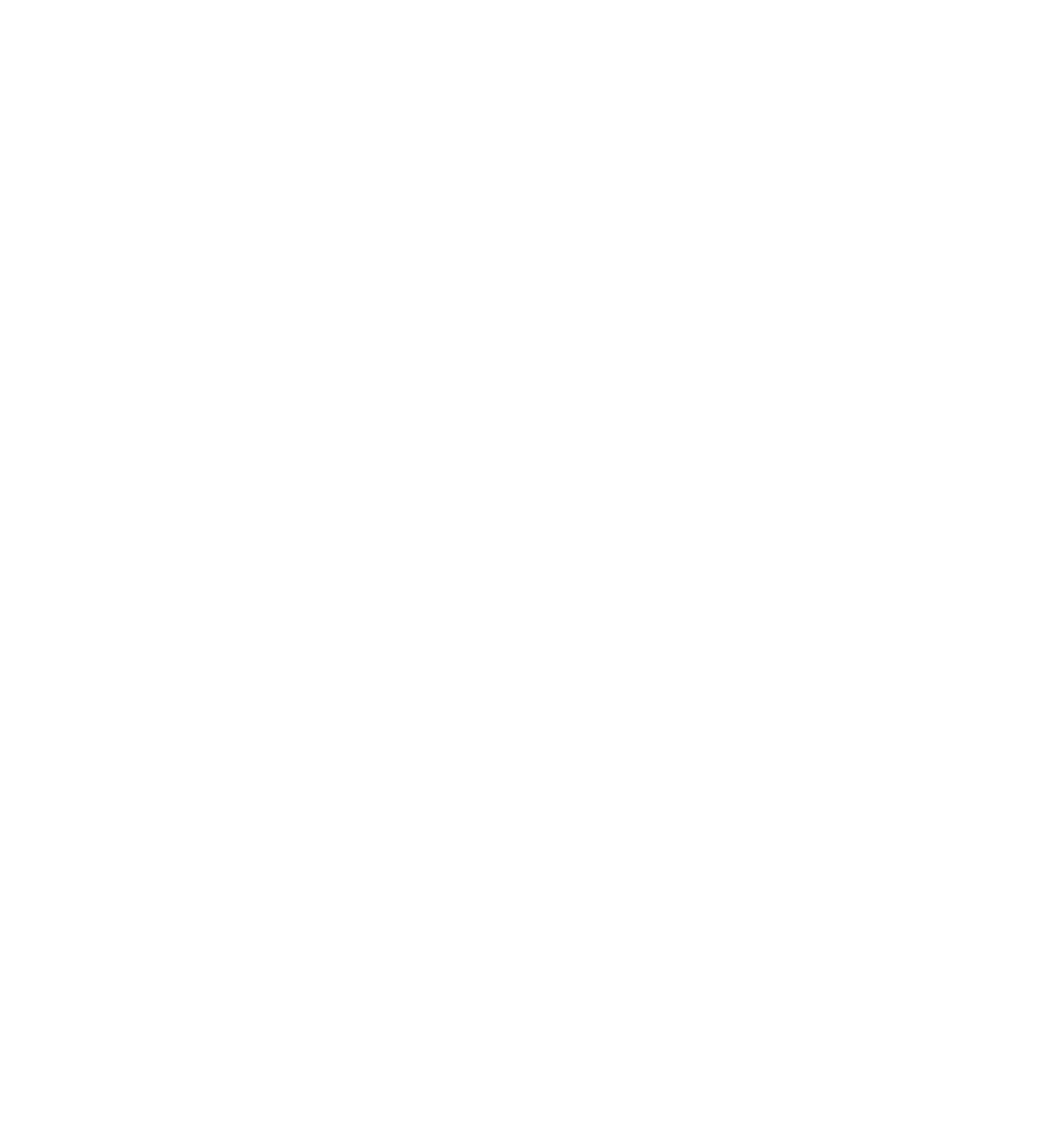
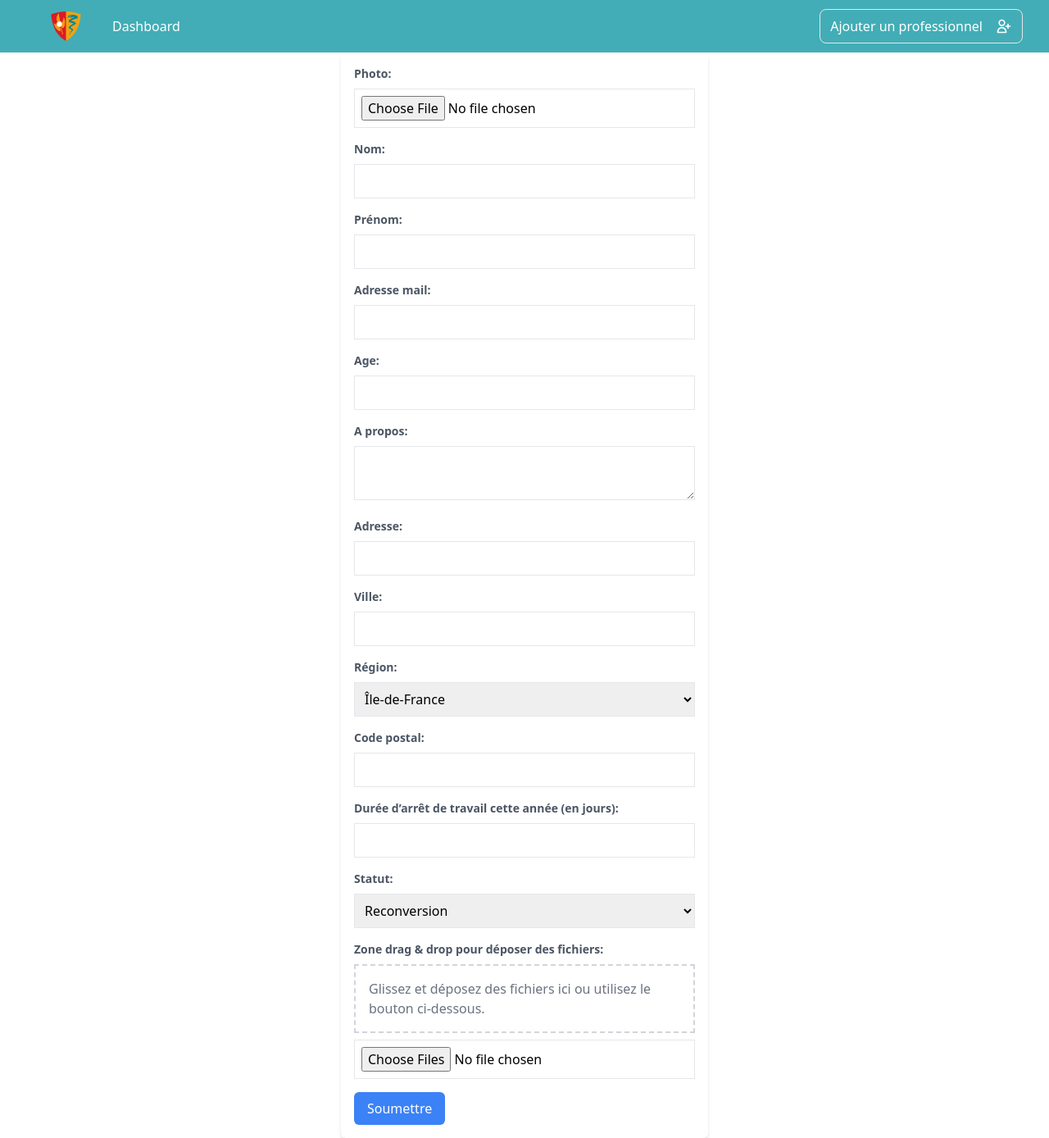
Before and after one commit to oayouub/Chatenay-Malabry--front, a React (Create React App) app in the folder chatenay-app/: page /form in a window 1280 px wide. Before the commit this address had no page. Shown: the whole page at 82% size. Before the commit the page ends 800 px from the top, so only its background shows below. Built offline with nearby package versions, Linux system fonts and the light colour scheme.

Commit message:
:construction: Add form structure and :truck: configure route

```diff
--- a/chatenay-app/src/App.js
+++ b/chatenay-app/src/App.js
@@ -1,19 +1,15 @@
 import { BrowserRouter, Routes, Route } from "react-router-dom";
 import Home from "./Pages/Home";
-
+import FormPage from "./Pages/FormPage";
 
 function App() {
   return (
     <BrowserRouter>
-    <Routes>
-      <Route
-        path="/"
-        element={
-          <Home />
-        }
-      />
+      <Routes>
+        <Route path="/" element={<Home />} />
+        <Route path="/form" element={<FormPage />} />
       </Routes>
-      </BrowserRouter>
+    </BrowserRouter>
   );
 }
 
--- /dev/null
+++ b/chatenay-app/src/Pages/FormPage.js
@@ -0,0 +1,12 @@
+import Navbar from "../components/Navbar";
+import Form from "../components/Form";
+
+const FormPage = () => {
+  return (
+    <div>
+      <Navbar />
+      <Form />
+    </div>
+  );
+};
+export default FormPage;
--- /dev/null
+++ b/chatenay-app/src/components/Form.js
@@ -0,0 +1,327 @@
+import React, { useState } from "react";
+
+const Form = () => {
+  const [formData, setFormData] = useState({
+    photo: null,
+    nom: "",
+    prenom: "",
+    email: "",
+    age: "",
+    aPropos: "",
+    adresse: "",
+    ville: "",
+    region: "",
+    codePostal: "",
+    dureeArretTravail: "",
+    statut: "",
+    zoneDeDepot: [],
+  });
+
+  const handleInputChange = (e) => {
+    const { name, value } = e.target;
+    setFormData({
+      ...formData,
+      [name]: value,
+    });
+  };
+
+  const handleFileChange = (e) => {
+    const { name, files } = e.target;
+    setFormData({
+      ...formData,
+      [name]: Array.from(files),
+    });
+  };
+
+  const handleDrop = (e) => {
+    e.preventDefault();
+
+    const files = Array.from(e.dataTransfer.files);
+    setFormData({
+      ...formData,
+      zoneDeDepot: files,
+    });
+  };
+
+  const handleDragOver = (e) => {
+    e.preventDefault();
+  };
+
+  const handleSelectFiles = (e) => {
+    const files = Array.from(e.target.files);
+    setFormData({
+      ...formData,
+      zoneDeDepot: files,
+    });
+  };
+
+  const handleRemoveFile = (index) => {
+    const updatedFiles = [...formData.zoneDeDepot];
+    updatedFiles.splice(index, 1);
+    setFormData({
+      ...formData,
+      zoneDeDepot: updatedFiles,
+    });
+  };
+
+  const handleSubmit = (e) => {
+    e.preventDefault();
+    // Vous pouvez traiter les données ici
+    console.log(formData);
+  };
+
+  return (
+    <form
+      onSubmit={handleSubmit}
+      className="max-w-md mx-auto p-4 bg-white rounded-md shadow-md"
+    >
+      <div className="mb-4">
+        <label
+          htmlFor="photo"
+          className="block text-sm font-semibold text-gray-600"
+        >
+          Photo:
+        </label>
+        <input
+          type="file"
+          name="photo"
+          id="photo"
+          onChange={handleFileChange}
+          className="mt-2 border p-2 w-full"
+        />
+      </div>
+      <div className="mb-4">
+        <label
+          htmlFor="nom"
+          className="block text-sm font-semibold text-gray-600"
+        >
+          Nom:
+        </label>
+        <input
+          type="text"
+          name="nom"
+          id="nom"
+          value={formData.nom}
+          onChange={handleInputChange}
+          className="mt-2 border p-2 w-full"
+          required
+        />
+      </div>
+      <div className="mb-4">
+        <label
+          htmlFor="prenom"
+          className="block text-sm font-semibold text-gray-600"
+        >
+          Prénom:
+        </label>
+        <input
+          type="text"
+          name="prenom"
+          id="prenom"
+          value={formData.prenom}
+          onChange={handleInputChange}
+          className="mt-2 border p-2 w-full"
+          required
+        />
+      </div>
+      <div className="mb-4">
+        <label
+          htmlFor="email"
+          className="block text-sm font-semibold text-gray-600"
+        >
+          Adresse mail:
+        </label>
+        <input
+          type="email"
+          name="email"
+          id="email"
+          value={formData.email}
+          onChange={handleInputChange}
+          className="mt-2 border p-2 w-full"
+          required
+        />
+      </div>
+      <div className="mb-4">
+        <label
+          htmlFor="age"
+          className="block text-sm font-semibold text-gray-600"
+        >
+          Age:
+        </label>
+        <input
+          type="number"
+          name="age"
+          id="age"
+          value={formData.age}
+          onChange={handleInputChange}
+          className="mt-2 border p-2 w-full"
+          required
+        />
+      </div>
+      <div className="mb-4">
+        <label
+          htmlFor="aPropos"
+          className="block text-sm font-semibold text-gray-600"
+        >
+          A propos:
+        </label>
+        <textarea
+          name="aPropos"
+          id="aPropos"
+          value={formData.aPropos}
+          onChange={handleInputChange}
+          className="mt-2 border p-2 w-full"
+        />
+      </div>
+      <div className="mb-4">
+        <label
+          htmlFor="adresse"
+          className="block text-sm font-semibold text-gray-600"
+        >
+          Adresse:
+        </label>
+        <input
+          type="text"
+          name="adresse"
+          id="adresse"
+          value={formData.adresse}
+          onChange={handleInputChange}
+          className="mt-2 border p-2 w-full"
+        />
+      </div>
+      <div className="mb-4">
+        <label
+          htmlFor="ville"
+          className="block text-sm font-semibold text-gray-600"
+        >
+          Ville:
+        </label>
+        <input
+          type="text"
+          name="ville"
+          id="ville"
+          value={formData.ville}
+          onChange={handleInputChange}
+          className="mt-2 border p-2 w-full"
+          required
+        />
+      </div>
+      <div className="mb-4">
+        <label
+          htmlFor="region"
+          className="block text-sm font-semibold text-gray-600"
+        >
+          Région:
+        </label>
+        <select
+          name="region"
+          id="region"
+          value={formData.region}
+          onChange={handleInputChange}
+          className="mt-2 border p-2 w-full"
+          required
+        >
+          <option value="idf">Île-de-France</option>
+        </select>
+      </div>
+      <div className="mb-4">
+        <label
+          htmlFor="codePostal"
+          className="block text-sm font-semibold text-gray-600"
+        >
+          Code postal:
+        </label>
+        <input
+          type="number"
+          name="codePostal"
+          id="codePostal"
+          value={formData.codePostal}
+          onChange={handleInputChange}
+          className="mt-2 border p-2 w-full"
+          required
+        />
+      </div>
+      <div className="mb-4">
+        <label
+          htmlFor="dureeArretTravail"
+          className="block text-sm font-semibold text-gray-600"
+        >
+          Durée d’arrêt de travail cette année (en jours):
+        </label>
+        <input
+          type="number"
+          name="dureeArretTravail"
+          id="dureeArretTravail"
+          value={formData.dureeArretTravail}
+          onChange={handleInputChange}
+          className="mt-2 border p-2 w-full"
+          required
+        />
+      </div>
+      <div className="mb-4">
+        <label
+          htmlFor="statut"
+          className="block text-sm font-semibold text-gray-600"
+        >
+          Statut:
+        </label>
+        <select
+          name="statut"
+          id="statut"
+          value={formData.statut}
+          onChange={handleInputChange}
+          className="mt-2 border p-2 w-full"
+          required
+        >
+          <option value="reconversion">Reconversion</option>
+        </select>
+      </div>
+      <div className="mb-4">
+        <label
+          htmlFor="zoneDeDepot"
+          className="block text-sm font-semibold text-gray-600"
+        >
+          Zone drag & drop pour déposer des fichiers:
+        </label>
+        <div
+          className="drop-zone border-dashed border-2 border-gray-300 p-4 mt-2"
+          onDrop={handleDrop}
+          onDragOver={handleDragOver}
+        >
+          {formData.zoneDeDepot.length > 0 ? (
+            <ul>
+              {formData.zoneDeDepot.map((file, index) => (
+                <li key={index} className="text-gray-700">
+                  {file.name}{" "}
+                  <button className="text-red-500 underline" type="button" onClick={() => handleRemoveFile(index)}>
+                    Supprimer
+                  </button>
+                </li>
+              ))}
+            </ul>
+          ) : (
+            <p className="text-gray-500">
+              Glissez et déposez des fichiers ici ou utilisez le bouton
+              ci-dessous.
+            </p>
+          )}
+        </div>
+        <input
+          type="file"
+          name="zoneDeDepot"
+          onChange={handleSelectFiles}
+          multiple
+          className="mt-2 border p-2 w-full"
+        />
+      </div>
+      <button
+        type="submit"
+        className="bg-blue-500 text-white px-4 py-2 rounded-md hover:bg-blue-600 focus:outline-none focus:shadow-outline-blue active:bg-blue-800"
+      >
+        Soumettre
+      </button>
+    </form>
+  );
+};
+
+export default Form;
--- a/chatenay-app/src/components/Navbar.js
+++ b/chatenay-app/src/components/Navbar.js
@@ -1,19 +1,28 @@
-import { UserAddIcon } from '@heroicons/react/outline';
-import React from 'react';
+import { UserAddIcon } from "@heroicons/react/outline";
+import React from "react";
+import { Link } from "react-router-dom";
+
+import Logo from "../assets/logo.png";
 
 const Navbar = () => {
   return (
-    <div class='bg-primary h-[64px] flex h-16 flex-col justify-center items-end flex-shrink-0'>
-        <div class="flex justify-between items-center self-stretch  m-8">
-            <div class="flex justify-between pl-10 w-80 p-4 color text-white">
-              <img src="../assets/logo.png" alt="logo" />
-              <h4 class="flex items-start">Dashboard</h4>
-            </div>
-            <div class="flex text-white border white rounded-lg p-2 gap-4">
-              <button>Ajouter un professionnel</button>
-              <UserAddIcon className="h-5 w-5 text-white cursor-pointer"/>
-            </div>
+    <div className="bg-primary h-[64px] flex h-16 flex-col justify-center items-end flex-shrink-0">
+      <div className="flex justify-between items-center self-stretch  m-8">
+        <div className="flex gap-6 w-80 p-4 color text-white items-center">
+          <Link to="/">
+            <img src={Logo} alt="logo" />
+          </Link>
+          <Link to="/" className="flex items-start">
+            Dashboard
+          </Link>
         </div>
+        <Link to="/form">
+          <div className="flex items-center transition-all text-white border white rounded-lg px-3 py-2 gap-4 hover:bg-white hover:text-primary">
+            <button>Ajouter un professionnel</button>
+            <UserAddIcon className="h-5 w-5 cursor-pointer "/>
+          </div>
+        </Link>
+      </div>
     </div>
   );
 };
```
